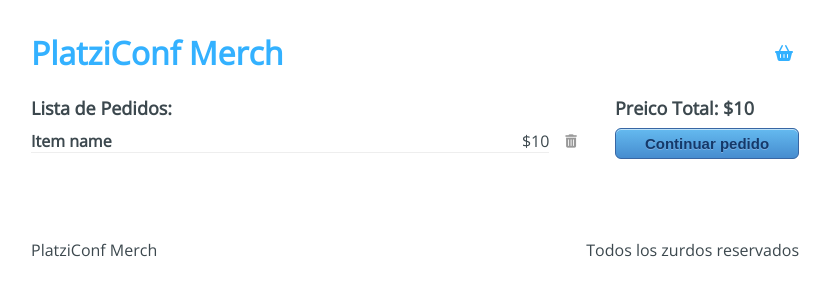
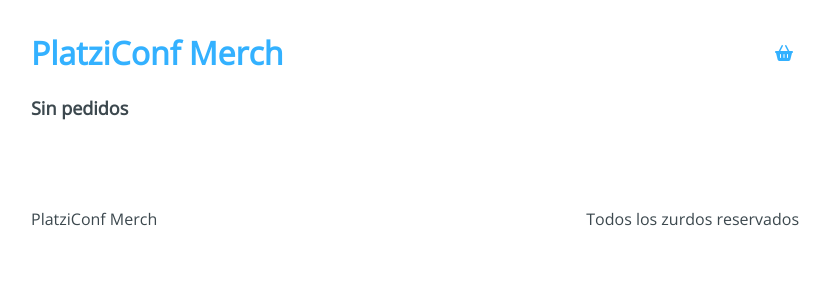
Before and after one commit to DiegoSullon/platzi-conf-merch, a React app: page /checkout in a window 1280 px wide. Shown: the top 300 px of the page, without its empty margins (225-1055 px from the left). Built offline with nearby package versions, Linux system fonts and the light colour scheme.

Commit message:
Checkout useContext

```diff
--- a/src/containers/Checkout.jsx
+++ b/src/containers/Checkout.jsx
@@ -1,26 +1,46 @@
-import React from 'react';
+import React, { useContext } from 'react';
 import { Link } from 'react-router-dom';
+import AppContext from '../context/AppContext';
 import '../styles/components/Checkout.css';
 
 const Checkout = () => {
+  const { state, removeFromCart } = useContext(AppContext);
+  const { cart } = state;
+
+  const handleRemove = product => () => {
+    removeFromCart(product);
+  };
+
+  const handleSumTotal = () => {
+    const reducer = (accumulator, currentValue) =>
+      accumulator + currentValue.price;
+    const sum = cart.reduce(reducer, 0);
+    return sum;
+  };
   return (
     <div className='Checkout'>
       <div className='Checkout-content'>
-        <h3>Lista de Pedidos:</h3>
+        {cart.length > 0 ? <h3>Lista de Pedidos:</h3> : <h3>Sin pedidos</h3>}
+        {cart.map(item => (
           <div className='Checkout-item'>
             <div className='Checkout-element'>
-            <h4>Item name</h4>
-            <span>$10</span>
+              <h4>{item.title}</h4>
+              <span>${item.price}</span>
             </div>
-          <button type='button'><i className='fas fa-trash-alt' /></button>
+            <button type='button' onClick={handleRemove(item)}>
+              <i className='fas fa-trash-alt' />
+            </button>
           </div>
+        ))}
       </div>
+      {cart.length > 0 && (
         <div className='Checkout-sidebar'>
-        <h3>Preico Total: $10</h3>
+          <h3>Preico Total: ${handleSumTotal()}</h3>
           <Link to='/checkout/information'>
             <button type='button'>Continuar pedido</button>
           </Link>
         </div>
+      )}
     </div>
   );
 };
```
Lines whose indentation alone changed are shown as unchanged.
